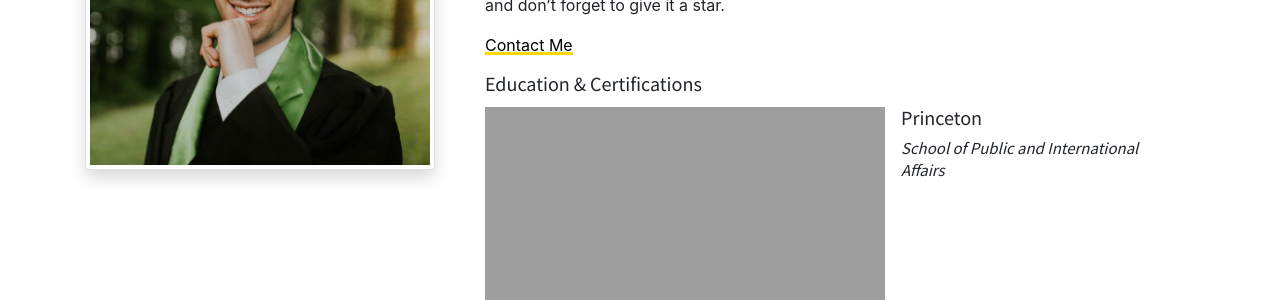
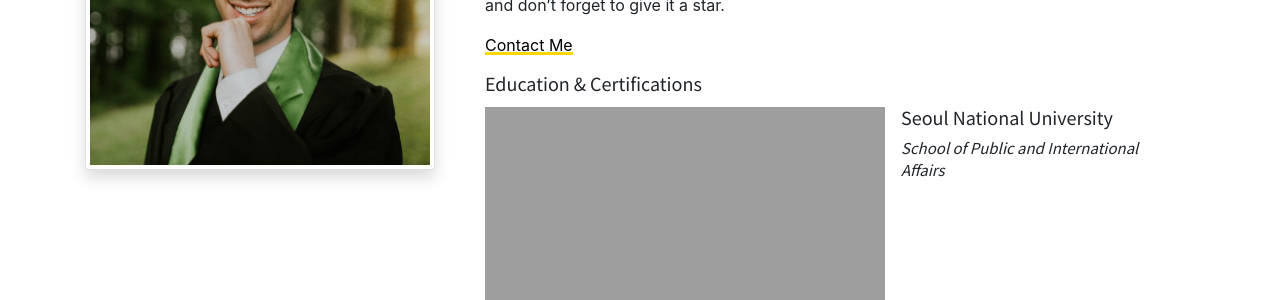
Before and after one commit to stackbit-projects/important-crane-c9504, a Jekyll site: the page built from index.md, in a window 1280 px wide. Shown: the part 277-577 px from the top of the page. Built offline with Jekyll 4.4.1, drawn with Linux system fonts in a browser that asks for light colours; nearby versions of some CDN libraries; comment, search, counter and statistics services are not loaded; our own code applies the rules of GitHub Pages for plain Markdown files.

Commit message:
education.yml: updated School in items

```diff
--- a/_data/education.yml
+++ b/_data/education.yml
@@ -1,6 +1,6 @@
-- School: Princeton
-  Degree:
+- School: Seoul National University
+  Degree: null
   Program: School of Public and International Affairs
-  Start Date:
-  End Date:
-  Icon: /assets/img/icons/2x/princeton-crop.png      # Make this icon small, think 30px/30px
+  Start Date: null
+  End Date: null
+  Icon: /assets/img/icons/2x/princeton-crop.png
```
